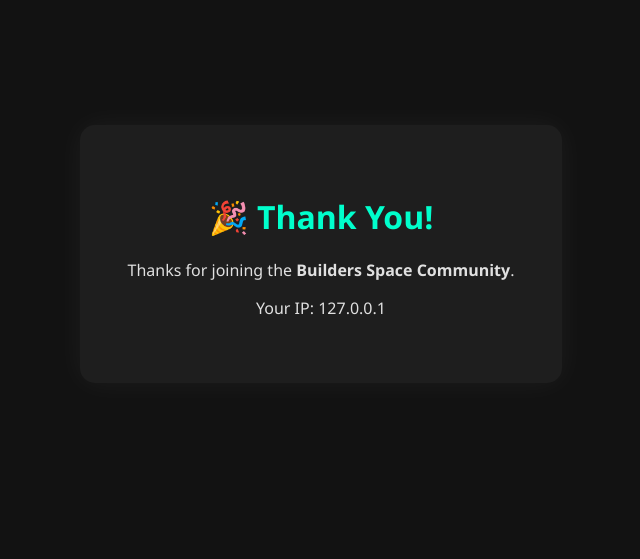
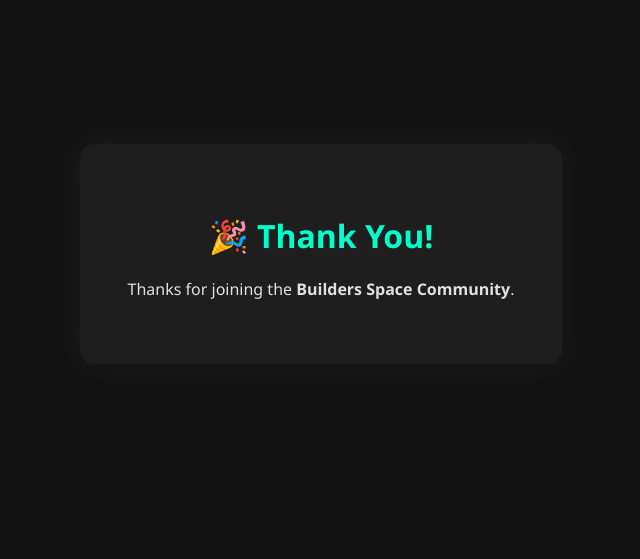
Before and after one commit to Quantsanskar/ip_fetcher, a Django app: page / in a window 1280 px wide. Shown: the part 154-713 px from the top of the page, without its empty margins (319-959 px from the left). Run offline with Django 5.2, Linux system fonts and the light colour scheme; data comes from the database, SQL or seed files in the repository.

Commit message:
Changes to be committed: 	modified:   iplogger/templates/ip/thankyou.html

```diff
--- a/iplogger/templates/ip/thankyou.html
+++ b/iplogger/templates/ip/thankyou.html
@@ -30,7 +30,7 @@
   <div class="thank-you-box">
     <h1>🎉 Thank You!</h1>
     <p>Thanks for joining the <strong>Builders Space Community</strong>.</p>
-    <p>Your IP: {{ ip }}</p>
+    <!-- <p>Your IP: {{ ip }}</p> -->
   </div>
 </body>
 </html>
```
